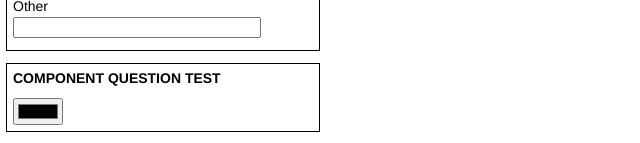
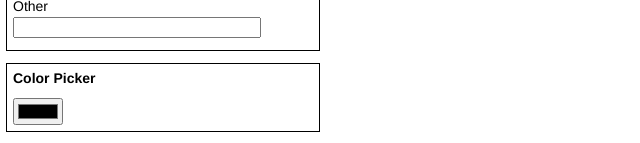
Before and after one commit to Adborowski/onboarding-react, a React (Vite) app: page / in a window 1280 px wide. Both pictures are taken after a click on the button "conf_d". Shown: the part 512-655 px from the top of the page, without its empty margins (0-640 px from the left). Built offline with nearby package versions, Linux system fonts and the light colour scheme.

Commit message:
added a working color picker in between questions that affects global background

```diff
--- a/src/App.module.scss
+++ b/src/App.module.scss
@@ -4,5 +4,5 @@
 }
 
 .main.conf_c {
-   background-color: rgb(199, 228, 255);
+   background-color: rgb(199, 228, 255) !important;
 }
--- a/src/App.tsx
+++ b/src/App.tsx
@@ -1,10 +1,12 @@
 import styles from './App.module.scss'
 import './globals.css'
-import { useState, useEffect } from 'react'
-// import Question from './components/question/question'
+import { useState, useEffect, useContext, createContext } from 'react'
 import { QuestionList } from './components/question/question'
 import TestControls from './components/test-controls/test-controls'
 import ColorPicker from './components/color-picker/color-picker'
+
+// @ts-ignore
+import ColorContext from './context/ColorContext.tsx'
 
 // each time the app is re-rendered, a random AB Test config id is chosen, out of three:
 // conf_a - has question descriptions. See 'question-description.tsx' for a list of descriptions (not all questions have one for this test)
@@ -19,7 +21,7 @@ const createComponentQuestion = (component: any, title: string) => {
    const newQuestion: any = {
       group_id: 'component_question',
       group_title: '',
-      title: 'COMPONENT QUESTION TEST',
+      title: title,
       subtitle: 'aaa',
       continue: false,
       confirm: false,
@@ -52,6 +54,10 @@ const App = () => {
    const [questionsData, setQuestionsData] = useState<any[]>()
    const [originalQuestionsData, setOriginalQuestionsData] = useState<any[]>()
    const [testId, setTestId] = useState<string>('conf_default')
+
+   // default background color (for messing around with the color picker)
+   const [color, setColor] = useState('#ffffff')
+   const value = { color, setColor }
 
    // we fetch safecap questions from a JSON to have a base of dummy questions
    // they get dummy answers added in the frontend, in question.tsx
@@ -111,13 +117,16 @@ const App = () => {
    }
 
    return (
-      <div className={`${styles.main} ${styles[testId]}`}>
+      //@ts-ignore
+      <ColorContext.Provider value={value}>
+         <div style={{ backgroundColor: color }} className={`${styles.main} ${styles[testId]}`}>
             <TestControls setTestId={setTestId} testId={testId} />
             <h1>markets.com</h1>
             <h2>{testId}</h2>
             <QuestionList questionsData={questionsData} testId={testId} />
             {/* {questionsData?.length} */}
          </div>
+      </ColorContext.Provider>
    )
 }
 
--- a/src/components/color-picker/color-picker.tsx
+++ b/src/components/color-picker/color-picker.tsx
@@ -1,7 +1,17 @@
-const ColorPicker = (props: any) => {
+import { useContext } from 'react'
+// @ts-ignore
+import ColorContext from '../../context/ColorContext.tsx'
+
+const ColorPicker = () => {
+   // @ts-ignore
+   const { color, setColor } = useContext(ColorContext)
+
+   const handleChange = (e: any) => {
+      setColor(e.target.value)
+   }
    return (
       <div>
-         <input type="color" />
+         <input onChange={handleChange} type="color" />
       </div>
    )
 }
--- /dev/null
+++ b/src/context/ColorContext.tsx
@@ -0,0 +1,8 @@
+import { createContext } from 'react'
+
+const ColorContext = createContext({
+   color: '#ff0000',
+   setColor: (color: string) => {},
+})
+
+export default ColorContext
--- a/src/main.tsx
+++ b/src/main.tsx
@@ -1,6 +1,7 @@
 import React from 'react'
 import ReactDOM from 'react-dom/client'
 import App from './App.tsx'
+import { useState } from 'react'
 
 ReactDOM.createRoot(document.getElementById('root')!).render(
    <React.StrictMode>
```
Lines whose indentation alone changed are shown as unchanged.
